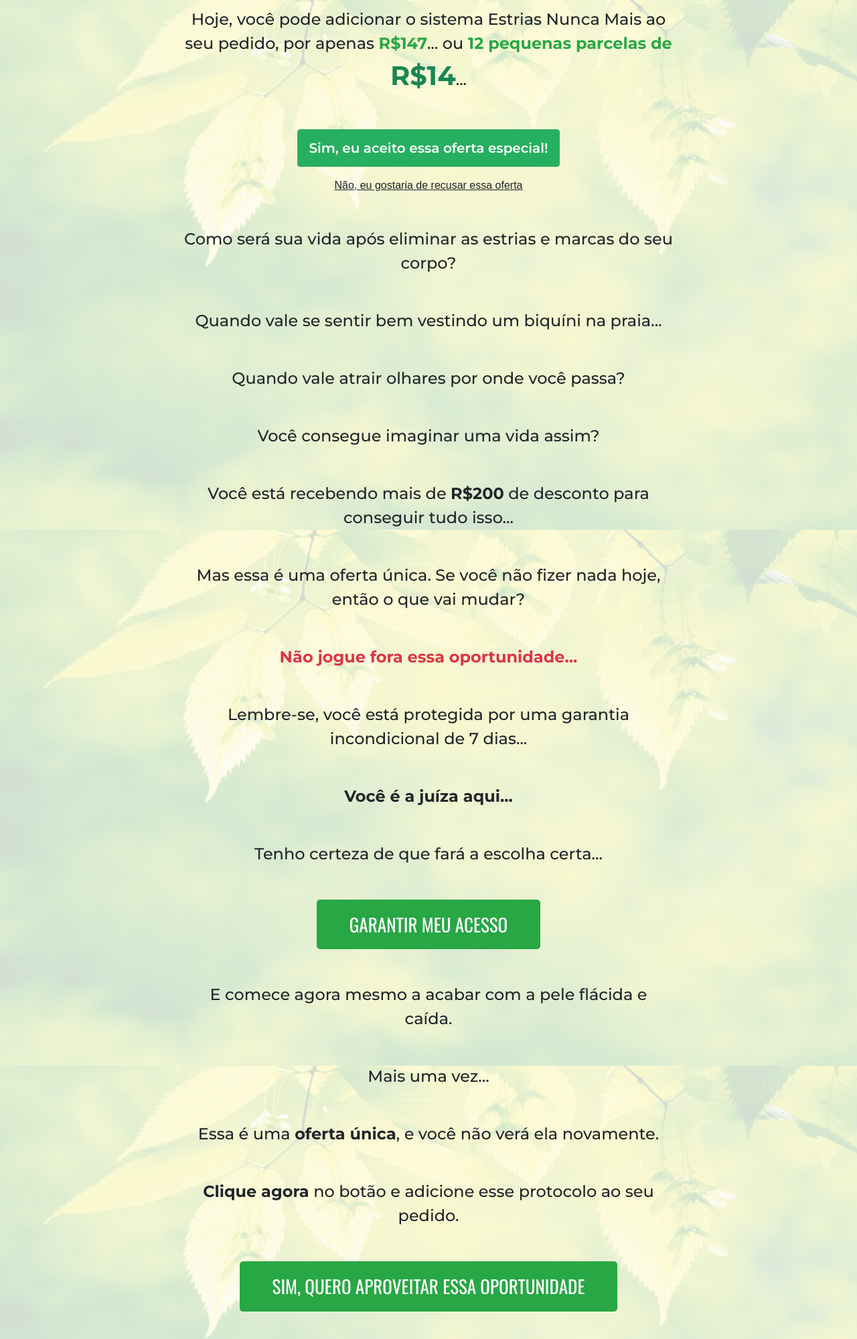
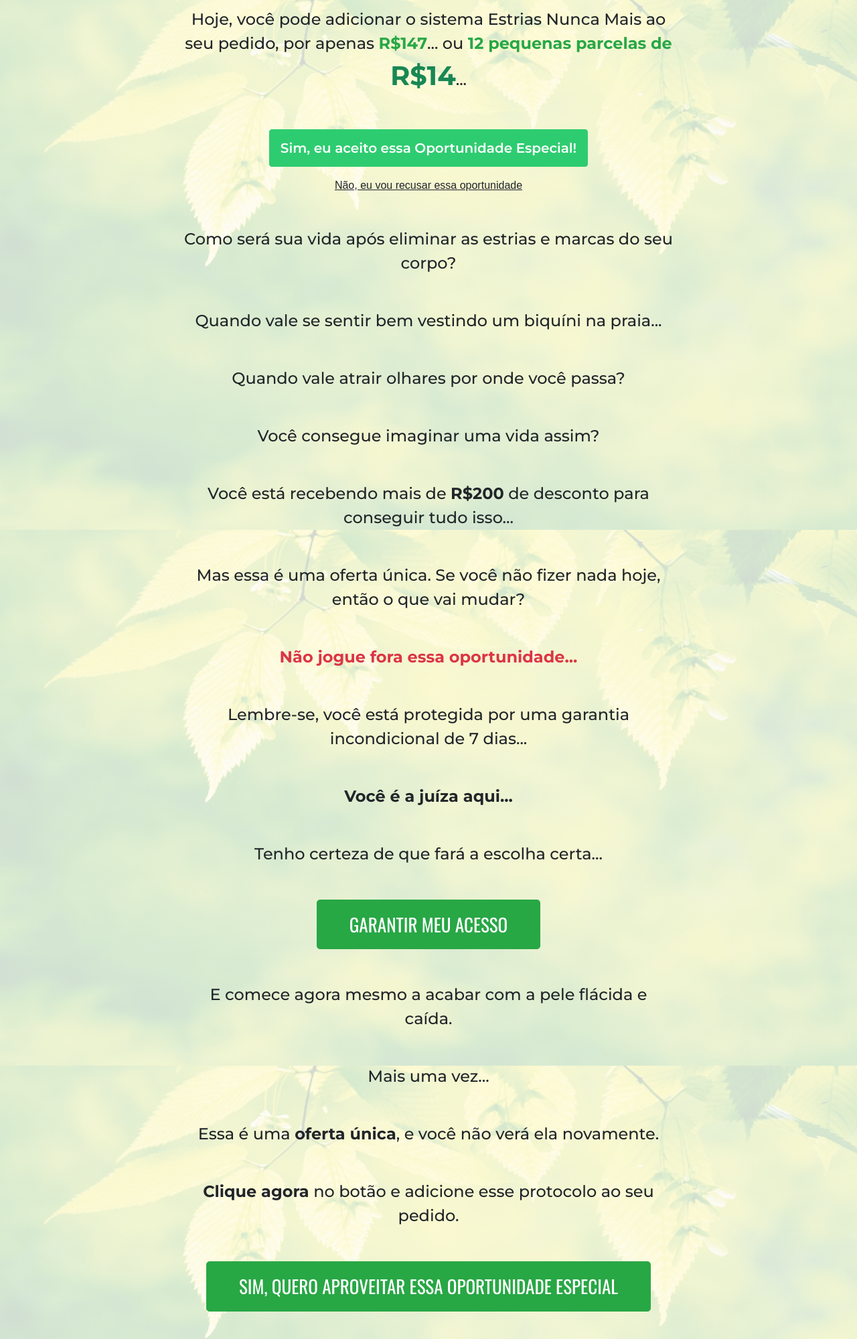
Before and after one commit to samuelvitor95/planosecabarriga.online, a plain HTML site: page Upsell2/index.html in a window 1280 px wide. Shown: the part 3209-5208 px from the top of the page at 67% size. Drawn offline with nearby package versions, Linux system fonts and the light colour scheme.

Commit message:
Add files via upload

```diff
--- a/Upsell2/index.html
+++ b/Upsell2/index.html
@@ -7,7 +7,7 @@
     <link rel="preconnect" href="https://fonts.googleapis.com">
     <link rel="preconnect" href="https://fonts.gstatic.com" crossorigin>
     <link href="https://fonts.googleapis.com/css2?family=Montserrat:ital,wght@0,100;0,200;0,300;0,400;0,500;0,600;0,700;0,800;0,900;1,100;1,200;1,300;1,400;1,500;1,600;1,700;1,800;1,900&family=Oswald:wght@200;300;400;500;600;700&display=swap" rel="stylesheet">
-    <title>Upsell 1</title>
+    <title>UPORTUNIDADE 2</title>
     <style type="text/css">
       body {
         background-image: url("bg.jpeg");
@@ -83,11 +83,11 @@
             <!-- CÓDIGO DA KIWIFY -->
 
             <div style="text-align:center">
-          <button id="kiwify-upsell-trigger-8uT5joR" style="background-color:#27AF60;padding:12px 16px;cursor:pointer;color:#FFFFFF;font-weight:600;border-radius:4px;border:1px solid #27AF60;font-size:20px;">Sim, eu aceito essa oferta especial!</button>
-          <div id="kiwify-upsell-cancel-trigger" style="margin-top:1rem;cursor:pointer;font-size:16px;text-decoration:underline;font-family:sans-serif;">Não, eu gostaria de recusar essa oferta</div>
+          <button id="kiwify-upsell-trigger-M4ntH8S" style="background-color:#2ECC70;padding:12px 16px;cursor:pointer;color:#FFFFFF;font-weight:600;border-radius:4px;border:1px solid #2ECC70;font-size:20px;">Sim, eu aceito essa Oportunidade Especial!</button>
+          <div id="kiwify-upsell-cancel-trigger" style="margin-top:1rem;cursor:pointer;font-size:16px;text-decoration:underline;font-family:sans-serif;">Não, eu vou recusar essa oportunidade</div>
         </div><script>
             let nextUpsellURL = "";
-            let nextDownsellURL = "";</script><script src="https://kiwify-snippets.netlify.app/upsell/upsell.min.js"></script>
+            let nextDownsellURL = "https://planosecabarriga.online/downsell2";</script><script src="https://kiwify-snippets.netlify.app/upsell/upsell.min.js"></script>
 
             <!-- CÓDIGO DA KIWIFY -->
 
@@ -107,7 +107,7 @@
           <p class="lead">Mais uma vez...</p>
           <p class="lead">Essa é uma <span class="font-weight-bold">oferta única</span>, e você não verá ela novamente.</p>
           <p class="lead"><span class="font-weight-bold">Clique agora</span> no botão e adicione esse protocolo ao seu pedido.</p>
-          <a href="#cta" class="btn btn-lg btn-success py-3 px-5 mb-0">SIM, QUERO APROVEITAR ESSA OPORTUNIDADE</a>
+          <a href="#cta" class="btn btn-lg btn-success py-3 px-5 mb-0">SIM, QUERO APROVEITAR ESSA OPORTUNIDADE ESPECIAL</a>
         </div>
       </div>
     </div>
```
